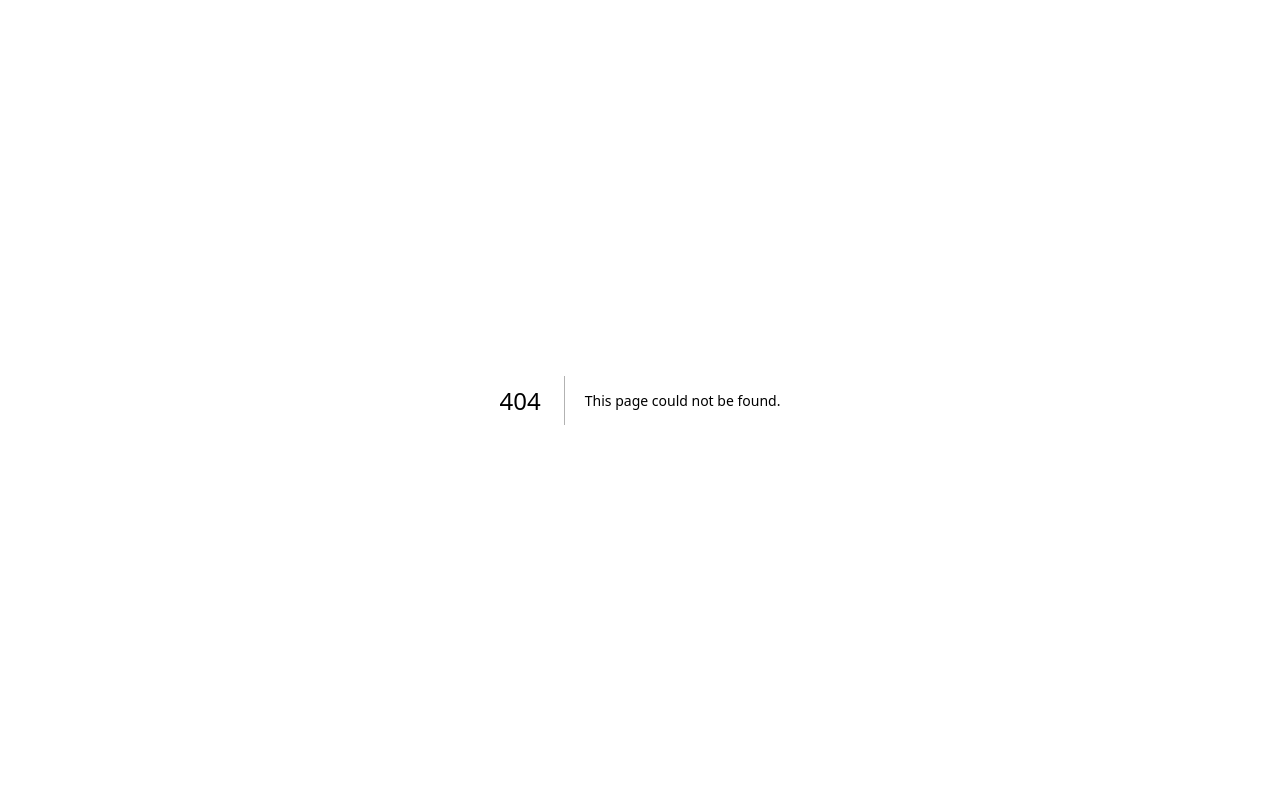
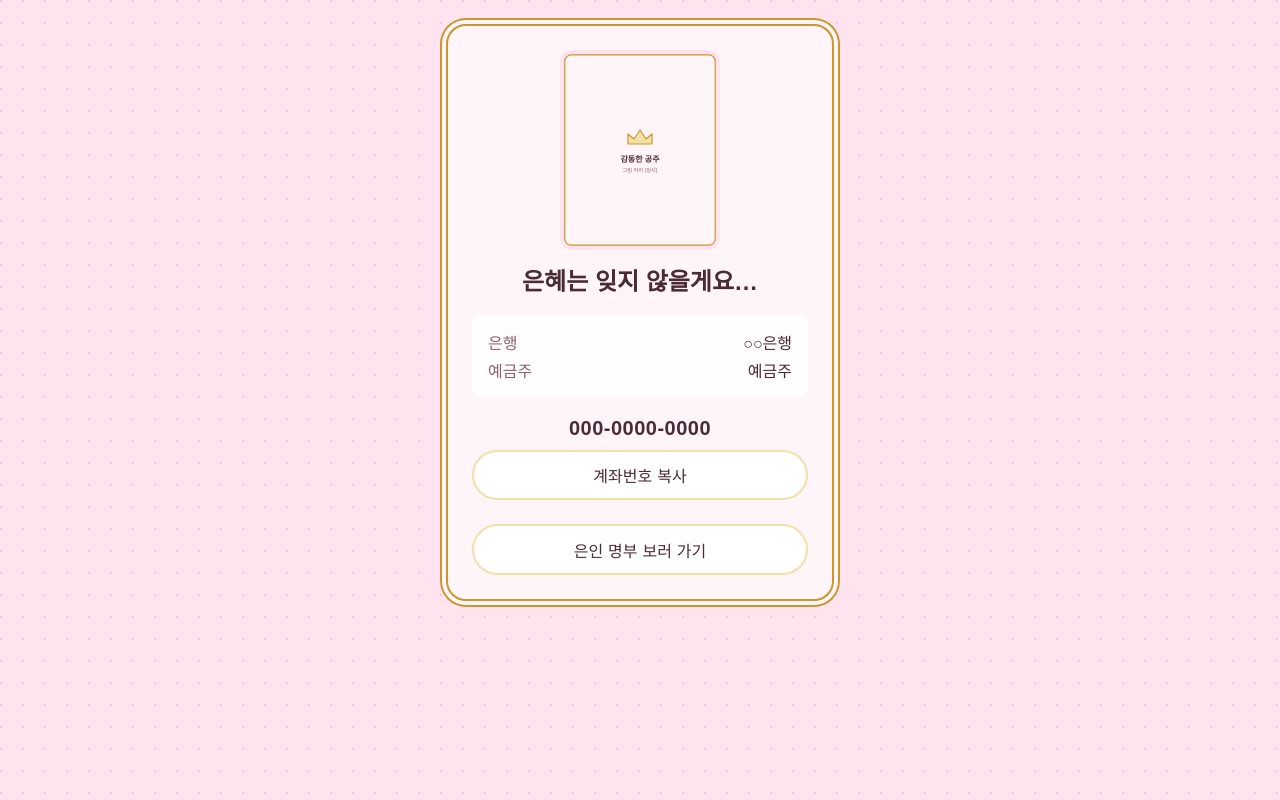
Before and after one commit to Jeonghyun-An/birthday-2026, a Next.js app: page /give/done in a window 1280 px wide. Before the commit this address had no page. Built offline with nearby package versions, Linux system fonts and the light colour scheme; a web font is replaced by a local one.

Commit message:
feat: add transfer guide page with account copy

```diff
--- /dev/null
+++ b/src/app/give/done/page.tsx
@@ -0,0 +1,64 @@
+import Image from 'next/image';
+import Link from 'next/link';
+import { Suspense } from 'react';
+import { AccountCopy } from '@/components/AccountCopy';
+import { princess } from '@/config/princess';
+import { script } from '@/config/script';
+import { formatWon } from '@/lib/format';
+import { tossUrl } from '@/lib/transfer';
+import { parseAmount } from '@/lib/validation';
+
+type SearchParams = Promise<Record<string, string | string[] | undefined>>;
+
+export default function DonePage({ searchParams }: { searchParams: SearchParams }) {
+  return (
+    <main className="page">
+      <section className="royal-frame p-6 text-center">
+        <Image
+          src={princess.images.touched}
+          alt=""
+          width={800}
+          height={1000}
+          className="mx-auto w-40 rounded-xl"
+        />
+        <h1 className="mt-4 font-title text-2xl font-bold">{script.done.title}</h1>
+        <Suspense fallback={<TransferInfo amount={null} />}>
+          <TransferInfoFromParams searchParams={searchParams} />
+        </Suspense>
+        <Link href="/?view=funding" className="btn-ghost mt-6">
+          {script.done.back}
+        </Link>
+      </section>
+    </main>
+  );
+}
+
+async function TransferInfoFromParams({ searchParams }: { searchParams: SearchParams }) {
+  const { amount } = await searchParams;
+  return <TransferInfo amount={parseAmount(typeof amount === 'string' ? amount : null)} />;
+}
+
+function TransferInfo({ amount }: { amount: number | null }) {
+  const toss = tossUrl(princess.tossId, amount);
+  return (
+    <div className="mt-4 space-y-4">
+      {amount !== null && <p className="text-lg">{script.done.amountLine(formatWon(amount))}</p>}
+      <dl className="space-y-1 rounded-xl bg-white/80 p-4 text-left">
+        <div className="flex justify-between">
+          <dt className="text-ink-soft">{script.done.bankLabel}</dt>
+          <dd>{princess.account.bank}</dd>
+        </div>
+        <div className="flex justify-between">
+          <dt className="text-ink-soft">{script.done.holderLabel}</dt>
+          <dd>{princess.account.holder}</dd>
+        </div>
+      </dl>
+      <AccountCopy number={princess.account.number} />
+      {toss && (
+        <a href={toss} target="_blank" rel="noopener noreferrer" className="btn-royal w-full">
+          {script.done.toss}
+        </a>
+      )}
+    </div>
+  );
+}
--- /dev/null
+++ b/src/components/AccountCopy.tsx
@@ -0,0 +1,42 @@
+'use client';
+
+import { useRef, useState } from 'react';
+import { script } from '@/config/script';
+
+type CopyStatus = 'idle' | 'copied' | 'fallback';
+
+export function AccountCopy({ number }: { number: string }) {
+  const numberRef = useRef<HTMLSpanElement>(null);
+  const [status, setStatus] = useState<CopyStatus>('idle');
+
+  async function copy() {
+    try {
+      await navigator.clipboard.writeText(number);
+      setStatus('copied');
+    } catch {
+      const element = numberRef.current;
+      const selection = window.getSelection();
+      if (element && selection) selection.selectAllChildren(element);
+      setStatus('fallback');
+    }
+  }
+
+  return (
+    <div className="space-y-2">
+      <span
+        ref={numberRef}
+        className="block select-all font-title text-xl font-bold tracking-wide text-ink"
+      >
+        {number}
+      </span>
+      <button type="button" onClick={copy} className="btn-ghost w-full">
+        {status === 'copied' ? script.done.copied : script.done.copy}
+      </button>
+      {status === 'fallback' && (
+        <p role="status" className="text-sm text-rose-deep">
+          {script.done.copyFallback}
+        </p>
+      )}
+    </div>
+  );
+}
```
